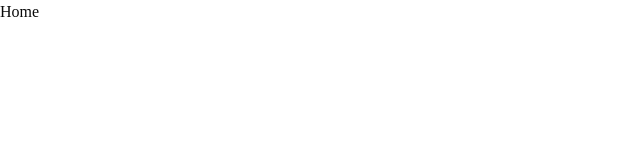
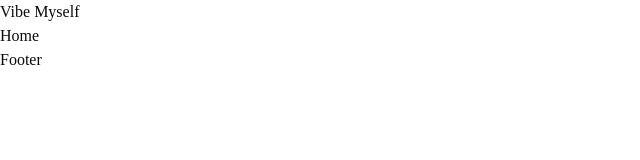
Before and after one commit to nano124124/vibe-myself, a Next.js app in the folder frontend/: page / in a window 1280 px wide. Shown: the top 160 px of the page, without its empty margins (0-640 px from the left). Built offline with nearby package versions, Linux system fonts and the light colour scheme.

Commit message:
feat: add shop and admin skeleton layouts

```diff
--- /dev/null
+++ b/frontend/app/(shop)/layout.tsx
@@ -0,0 +1,11 @@
+export default function ShopLayout({ children }: { children: React.ReactNode }) {
+  return (
+    <div>
+      <header>
+        <nav>Vibe Myself</nav>
+      </header>
+      <main>{children}</main>
+      <footer>Footer</footer>
+    </div>
+  )
+}
--- /dev/null
+++ b/frontend/app/admin/layout.tsx
@@ -0,0 +1,10 @@
+export default function AdminLayout({ children }: { children: React.ReactNode }) {
+  return (
+    <div style={{ display: 'flex' }}>
+      <aside>
+        <nav>Admin Menu</nav>
+      </aside>
+      <main>{children}</main>
+    </div>
+  )
+}
```
